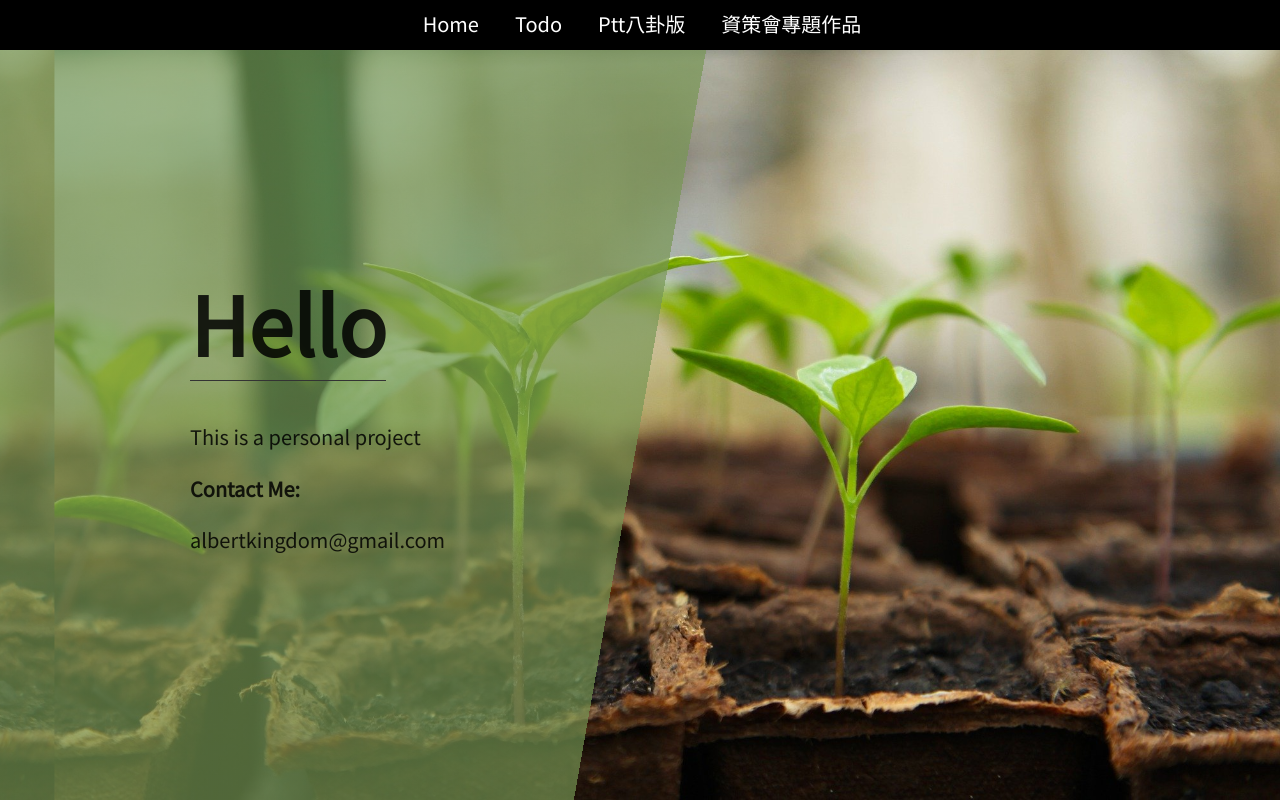
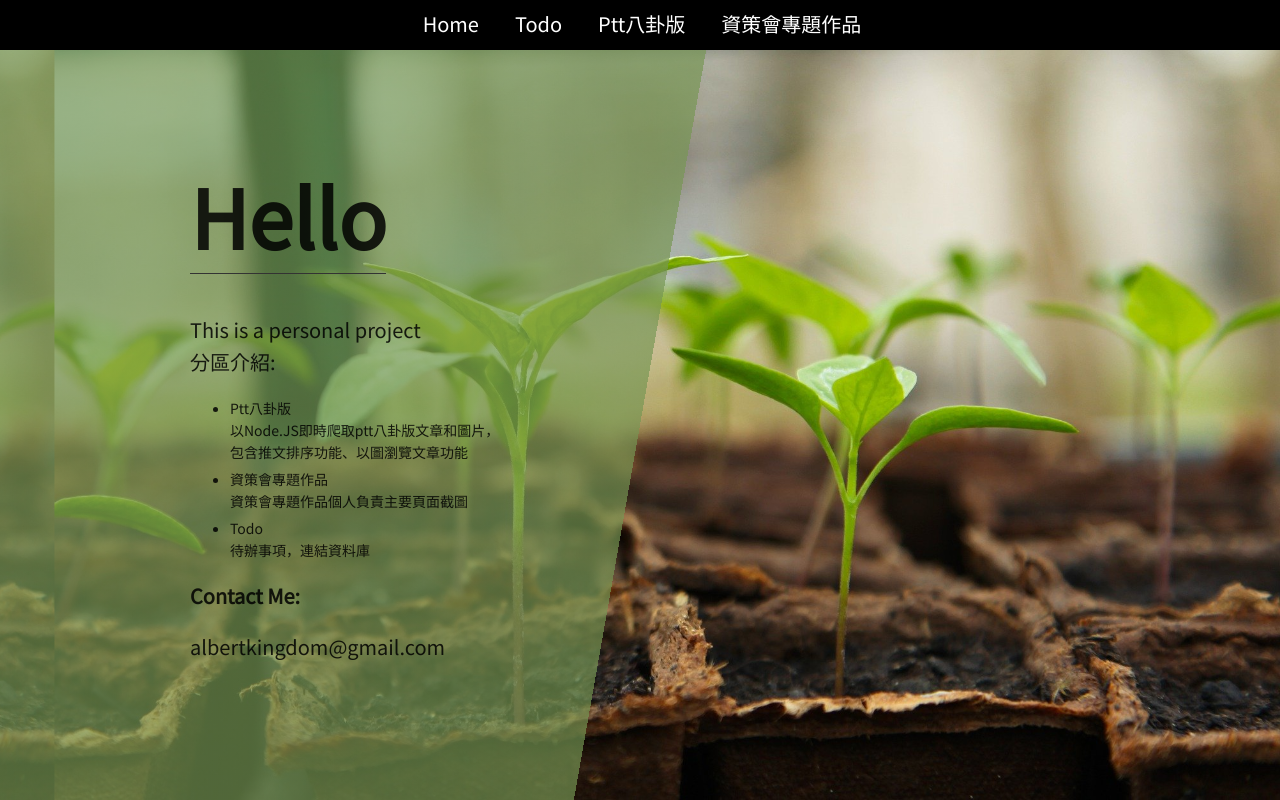
Before and after one commit to albertkingdom/heroku-website-frontend, a React (Create React App) app in the folder client/: page / in a window 1280 px wide. Built offline with nearby package versions, Linux system fonts and the light colour scheme.

Commit message:
update Home.js/header.scss/home.scss

```diff
--- a/client/src/Home/Home.js
+++ b/client/src/Home/Home.js
@@ -8,7 +8,15 @@ const Home = ()=>{
             <div className="homecontainer">
                 <div className="banner-txt">
                 <h1>Hello</h1>
-                <p>This is a personal project</p>
+                <p>This is a personal project<br/>分區介紹:</p>
+                <ul>
+                    <li>Ptt八卦版<br/>以Node.JS即時爬取ptt八卦版文章和圖片，包含推文排序功能、以圖瀏覽文章功能
+                    </li>
+                    <li>資策會專題作品<br/>資策會專題作品個人負責主要頁面截圖
+                    </li>
+                    <li>Todo<br/>待辦事項，連結資料庫
+                    </li>
+                </ul>
                 <p><b>Contact Me:</b></p>
                 <p>albertkingdom@gmail.com</p>
                 </div>
--- a/client/src/Home/home.scss
+++ b/client/src/Home/home.scss
@@ -15,9 +15,13 @@
   max-width: 900px;
   height: 100%;
   margin: auto;
+  li {
+    margin-bottom: 5px;
+  }
 }
 .banner-txt {
   height: 100%;
+  max-width: 35%;
   display: flex;
   flex-direction: column;
   justify-content: center;
--- a/client/src/header.scss
+++ b/client/src/header.scss
@@ -42,7 +42,7 @@ header {
 .header-nav-items-rwd {
   background-color: rgba(0, 0, 0, 0.822);
   width: 100%;
-  height: 200px;
+  height: 250px;
   position: absolute;
   top: 50px;
   transform: scaleY(0);
```
